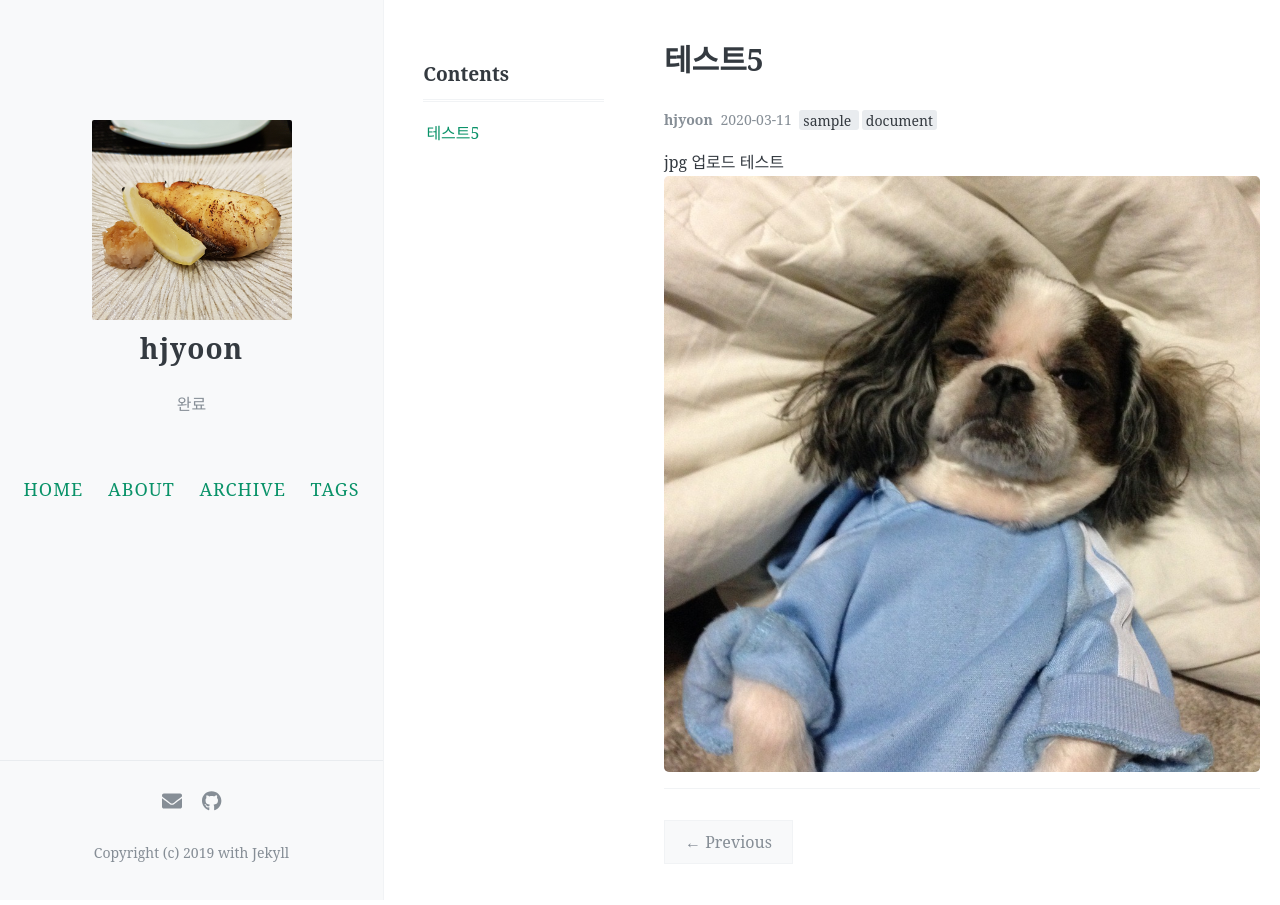
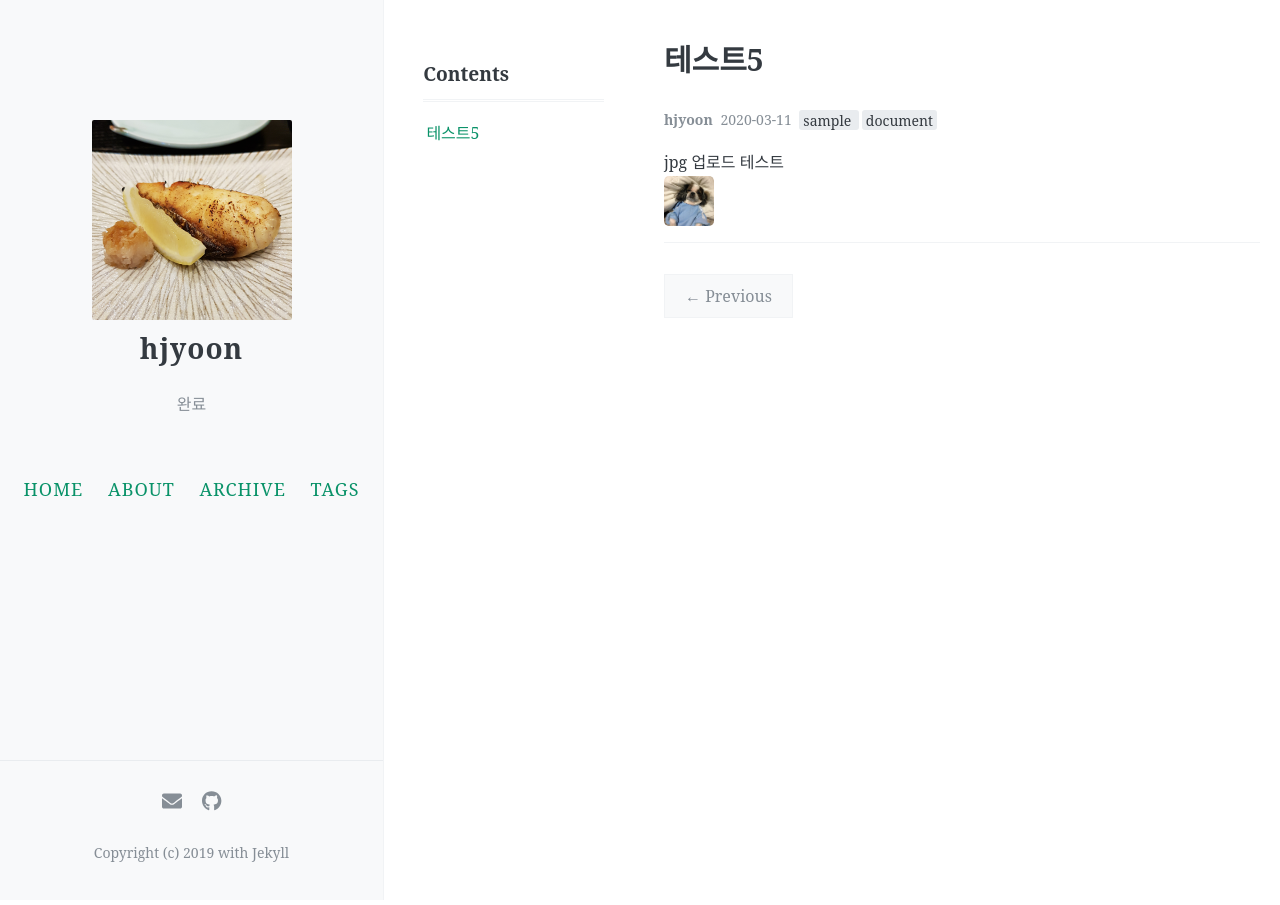
Before and after one commit to hjyoon/hjyoon.github.io, a Jekyll site: the page built from _posts/2020-03-11-test5.md, in a window 1280 px wide. Built offline with Jekyll 4.4.1, drawn with Linux system fonts in a browser that asks for light colours; comment, search, counter and statistics services are not loaded.

Commit message:
Update 2020-03-11-test5.md

```diff
--- a/_posts/2020-03-11-test5.md
+++ b/_posts/2020-03-11-test5.md
@@ -8,4 +8,4 @@
 comments: true
 ---
 jpg 업로드 테스트
-![image](https://raw.githubusercontent.com/hjyoon/hjyoon.github.io/master/images/sample_image.jpg)
+![image](https://raw.githubusercontent.com/hjyoon/hjyoon.github.io/master/images/sample_image.jpg){: width="50" height="50"}
```
